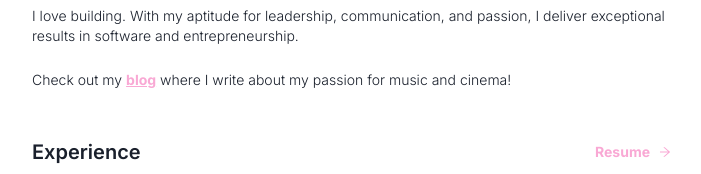
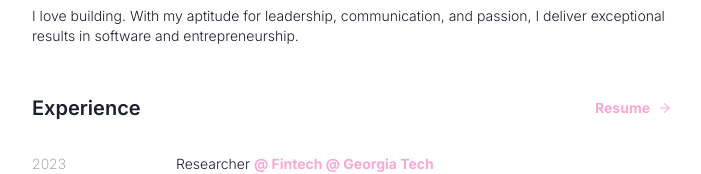
Before and after one commit to michaelhyi/personal-website, a Next.js app in the folder client/: page / in a window 1280 px wide. Shown: the part 282-456 px from the top of the page, without its empty margins (288-989 px from the left). Built offline with nearby package versions, Linux system fonts and the light colour scheme.

Commit message:
feat(blog): disabled blog pages temporarily (#53) [MYC-70]

```diff
--- a/client/src/components/home/About.tsx
+++ b/client/src/components/home/About.tsx
@@ -33,7 +33,7 @@ const About = () => {
         I love building. With my aptitude for leadership, communication, and
         passion, I deliver exceptional results in software and entrepreneurship.
       </div>
-      <div className="mt-6">
+      {/* <div className="mt-6">
         Check out my&nbsp;
         <NextLink
           className="text-pink-300 cursor-pointer duration-500 hover:opacity-50 font-bold underline"
@@ -42,7 +42,7 @@ const About = () => {
           blog
         </NextLink>
         &nbsp;where I write about my passion for music and cinema!
-      </div>
+      </div> */}
     </div>
   );
 };
--- a/client/src/pages/blog/[id].tsx
+++ b/client/src/pages_disabled/blog/[id].tsx
@@ -9,7 +9,7 @@ import ArrowLink from "../../components/links/ArrowLink";
 import { readPost, readUserByToken } from "../../services/api";
 import Post from "../../types/dto/Post";
 import User from "../../types/dto/User";
-import NotFound from "../404";
+import NotFound from "../../pages/404";
 
 const View = () => {
   const { id } = params.query;
--- a/client/src/pages/blog/edit/[id].tsx
+++ b/client/src/pages_disabled/blog/edit/[id].tsx
@@ -14,7 +14,7 @@ import {
   updatePost,
 } from "../../../services/api";
 import User from "../../../types/dto/User";
-import NotFound from "../../404";
+import NotFound from "../../../pages/404";
 
 const Edit = () => {
   const { id } = params.query;
```
Also changed, not shown: client/src/pages_disabled/blog/create.tsx (renamed from client/src/pages/blog/create.tsx), client/src/pages_disabled/blog/index.tsx (renamed from client/src/pages/blog/index.tsx), client/src/pages_disabled/login.tsx (renamed from client/src/pages/login.tsx).
